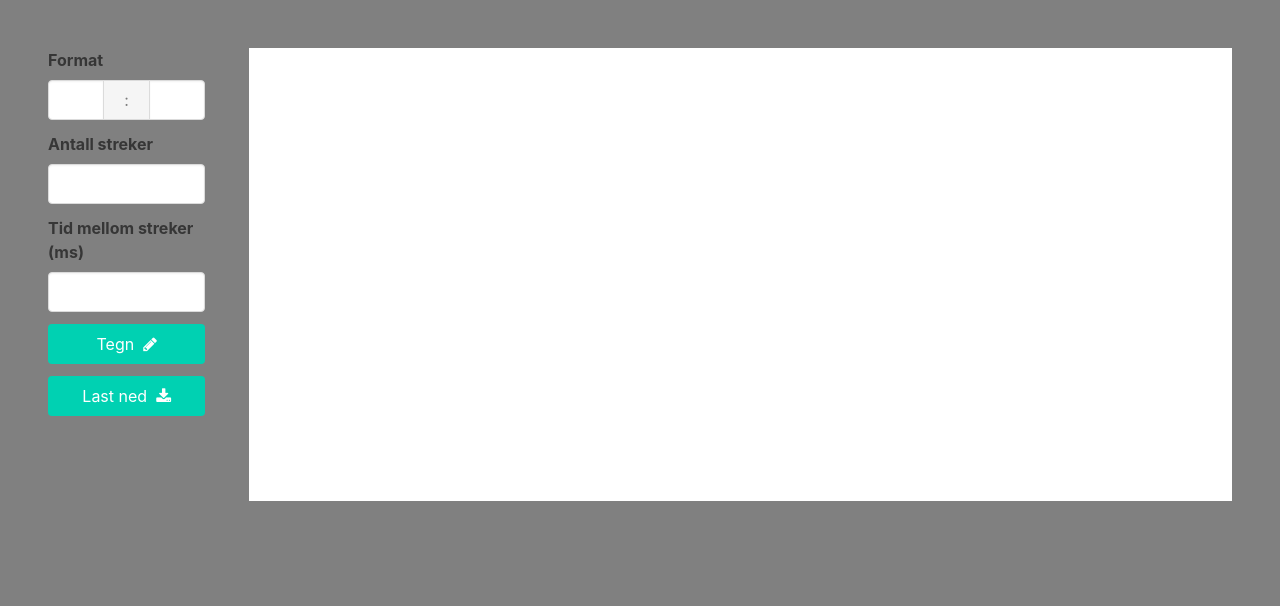
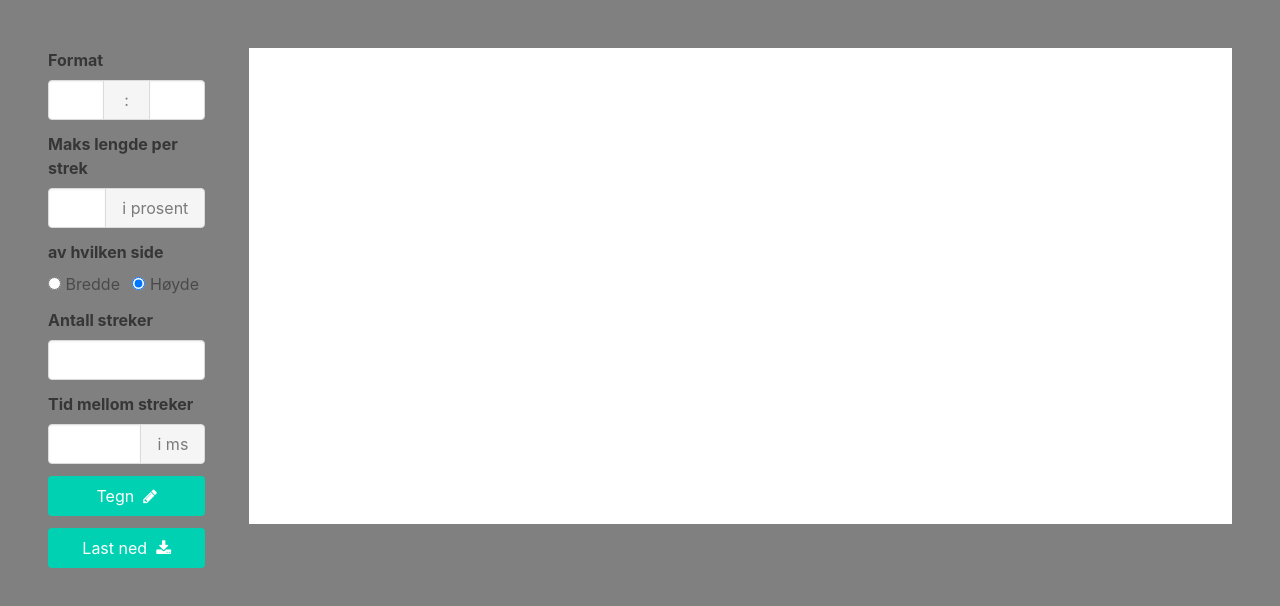
Before and after one commit to raae/fredrik, a plain HTML site: page index.html in a window 1280 px wide. Drawn offline with nearby package versions, Linux system fonts and the light colour scheme.

Commit message:
Max length of line can be inputted

```diff
--- a/index.html
+++ b/index.html
@@ -58,23 +58,48 @@
             <input id="height" class="input" type="number"></input>
           </div>
         </div>
+        <label class="label">Maks lengde per strek</label>
+        <div class="field has-addons">
+          <div class="control">
+            <input id="line-length-procentage" class="input" type="number"></input>
+          </div>
+          <div class="control">
+            <button class="button is-static">i prosent</button>
+          </div>
+        </div>
         <div class="field">
-          <label class="label">Antall streker</label>
+          <label class="label">av hvilken side</label>
+          <div class="control">
+            <label class="radio" id="line-length-of">
+              <input type="radio" value="width" name="line-length-side"></input>
+              Bredde
+            </label>
+            <label class="radio">
+              <input type="radio" value="height" name="line-length-side" checked></input>
+              Høyde
+            </label>
+          </div>
+        </div>
+        <label class="label">Antall streker</label>
+        <div class="field">
           <div class="control">
             <input id="number-of-lines" class="input" type="number"></input>
           </div>
         </div>
-        <div class="field">
-          <label class="label">Tid mellom streker (ms)</label>
+        <label class="label">Tid mellom streker</label>
+        <div class="field has-addons">
           <div class="control">
             <input id="wait-time" class="input" type="number"></input>
           </div>
+          <div class="control">
+            <button class="button is-static">i ms</button>
+          </div>
         </div>
         <div class="field">
-          <button class="button is-primary" id="draw" href="#">
+          <a class="button is-primary" id="draw" href="#">
             <span>Tegn &nbsp;</span>
             <i class="fa fa-pencil"></i>
-          </button>
+          </a>
         </div>
         <div class="field">
           <a class="button is-primary" id="download" download="art.svg" href="#">
```
Also changed, not shown: main.js (+6 -2 lines).
